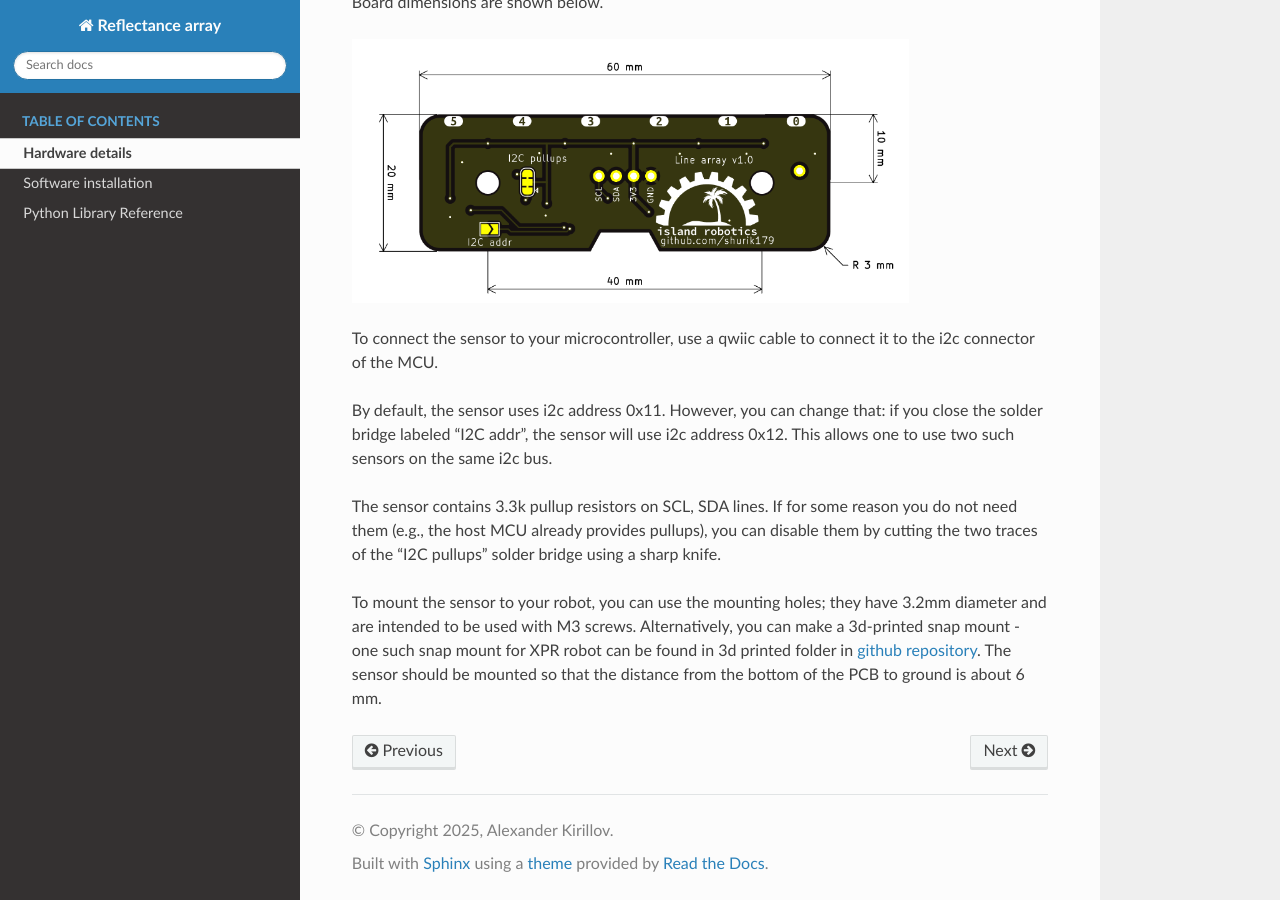
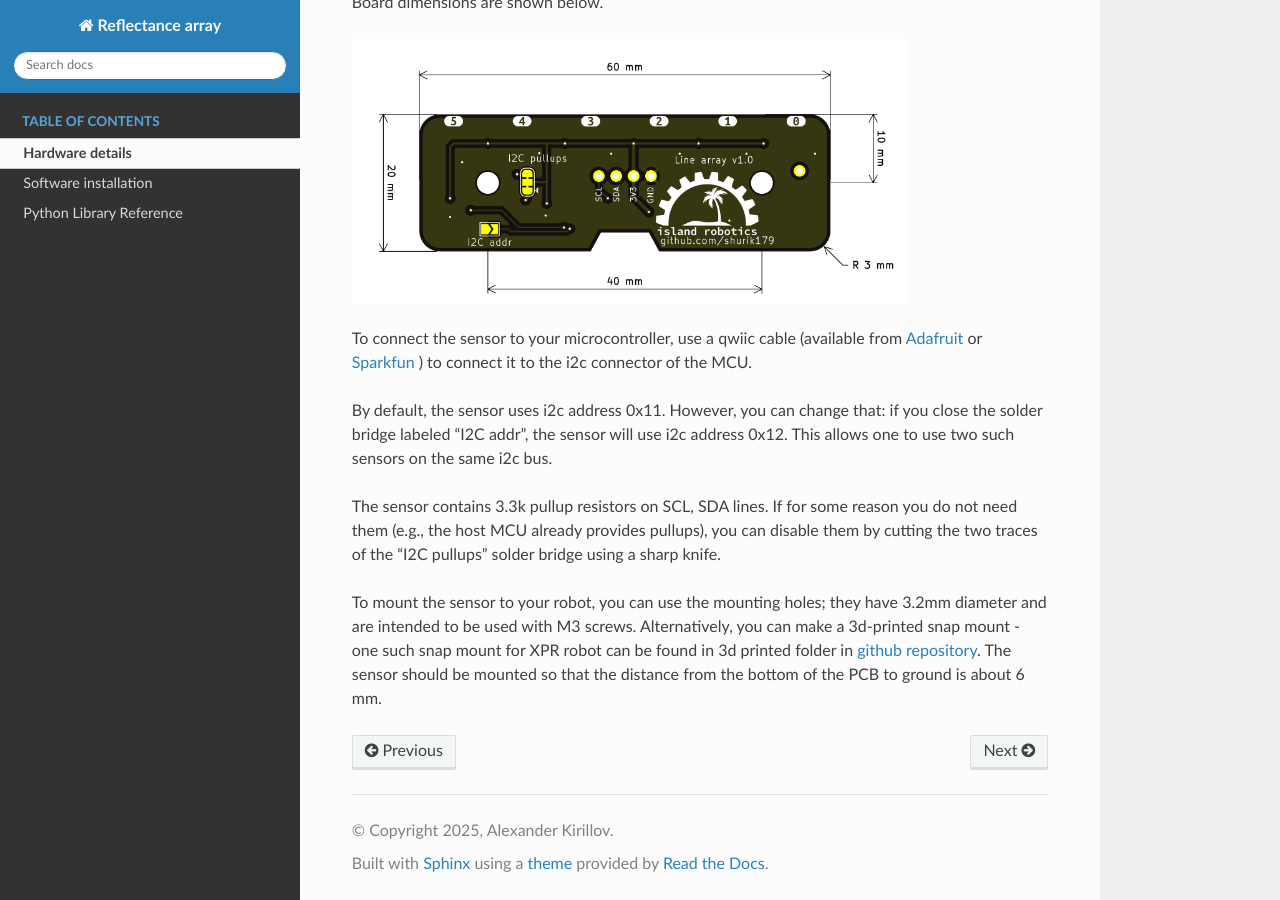
Before and after one commit to shurik179/reflectance_array, a Sphinx documentation site: the page built from docs/board.rst, in a window 1280 px wide and 900 px high, scrolled down 869 px. Built offline with Sphinx 7.4.7 and the Read the Docs theme 3.1.0, drawn with Linux system fonts in a browser that asks for light colours; formulas are drawn with MathJax 3.

Commit message:
docs update

```diff
--- a/docs/board.rst
+++ b/docs/board.rst
@@ -27,7 +27,9 @@ Board dimensions are shown below.
     :width: 80%
 
 
-To connect the sensor to your microcontroller, use a qwiic cable to connect it to the i2c connector of the MCU.
+To connect the sensor to your microcontroller, use a qwiic cable (available from `Adafruit <https://www.adafruit.com/product/4210>`__
+or `Sparkfun <https://www.sparkfun.com/flexible-qwiic-cable-100mm.html>`__ )
+to connect it to the i2c connector of the MCU.
 
 By default, the sensor uses i2c address 0x11. However, you can change that: if you close the solder bridge
 labeled "I2C addr", the sensor will use i2c address  0x12. This allows one to use two such sensors on the same i2c bus.
--- a/docs/index.rst
+++ b/docs/index.rst
@@ -7,8 +7,8 @@ Reflectance Array with I2C interface
     :width: 85%
 
 
-This document describes the reflectanse array sensor created by `shurik179 <https://github.com/shurik179>`__. It is intended for use
-with small robots for tasks such as line following, sumo robots, and more.  All software and hardware
+This document describes the reflectance array sensor created by `shurik179 <https://github.com/shurik179>`__.
+It is intended for use with small robots for tasks such as line following, sumo robots, and more.  All software and hardware
 files are available under an open source license from the project |github|;
 you can also buy a completed sensor from my Tindie store.
 
--- a/docs/library.rst
+++ b/docs/library.rst
@@ -100,11 +100,11 @@ For line following tasks, you can use the functions below. They work best with l
 .. function:: set_linemode(mode)
 
    Sets the mode for line position function. There are two possible modes:
-   LINEMODE_WHITEONBLACK - for tracking white line on black background and
+   LINEMODE_WHITEONBLACK - for tracking white line on black background
    LINEMODE_BLACKONWHITE - for black line on white background
 
 .. function:: line_pos()
 
    Returns the position of the line under the robot. The return  value ranges 0-100;
    0 means that the line is all the way to the right and 100, all the way to the left.
-   If no sensor sees the line, the function will still return a value, which is undeprdictable.
+   If no sensor sees the line, the function will still return a value, which is unpredictable.
```
